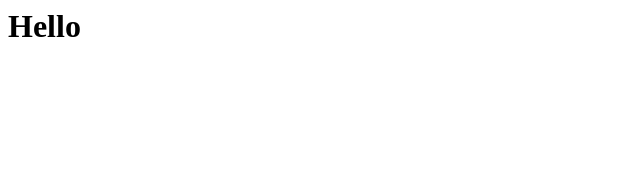
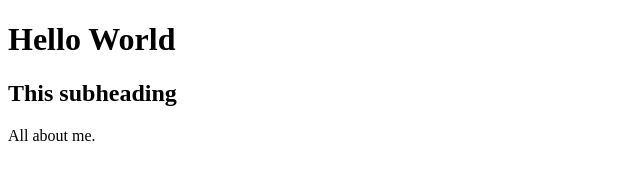
Before and after one commit to okxy/okxy.github.io, a plain HTML site: page About.htm in a window 1280 px wide. Shown: the whole page, without its empty margins (0-640 px from the left). Drawn offline with Linux system fonts and the light colour scheme.

Commit message:
Update About.htm

```diff
--- a/About.htm
+++ b/About.htm
@@ -1,2 +1,8 @@
+<!DOCTYPE html>
 <html>
-<h1>Hello</h1>
+  <body>
+    <h1>Hello World</h1>
+    <h2>This subheading</h2>
+    <p>All about me.</p>
+  </body>
+</html>
```
